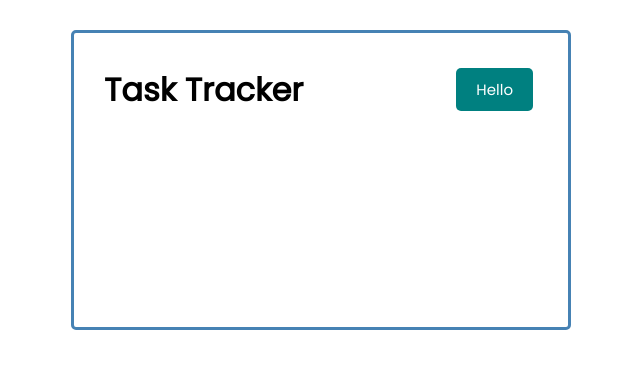
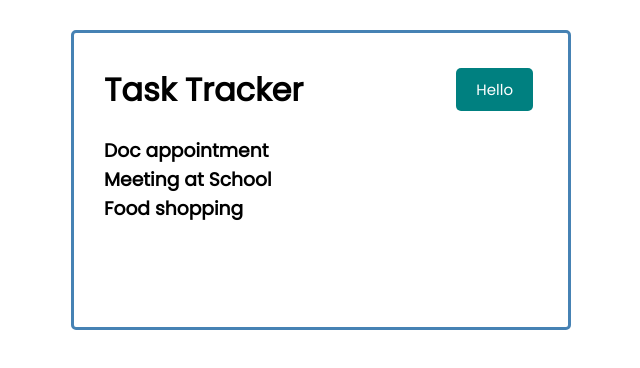
Before and after one commit to StringAna/react-task-tracker, a React (Create React App) app: page / in a window 1280 px wide. Shown: the top 368 px of the page, without its empty margins (319-959 px from the left). Built offline with nearby package versions, Linux system fonts and the light colour scheme.

Commit message:
Using List and map in Task.js

```diff
--- a/src/App.js
+++ b/src/App.js
@@ -1,11 +1,13 @@
 import React from "react";
 import Header from "./components/Header";
 import "./styles/index.css";
+import Tasks from "./components/Tasks";
 
 function App() {
   return (
     <div className="container">
       <Header title="Task Tracker" />
+      <Tasks />
     </div>
   );
 }
--- a/src/components/Tasks.js
+++ b/src/components/Tasks.js
@@ -19,7 +19,16 @@ const tasks = [
   },
 ];
 const Tasks = () => {
-  return <div></div>;
+  return (
+    <div>
+      {/*Map through tasks, and output something based on each tasks element(create List)
+      map takes in a function,
+      for each task,return text of the task. */}
+      {tasks.map((task) => (
+        <h3>{task.text}</h3>
+      ))}
+    </div>
+  );
 };
 
 export default Tasks;
```
